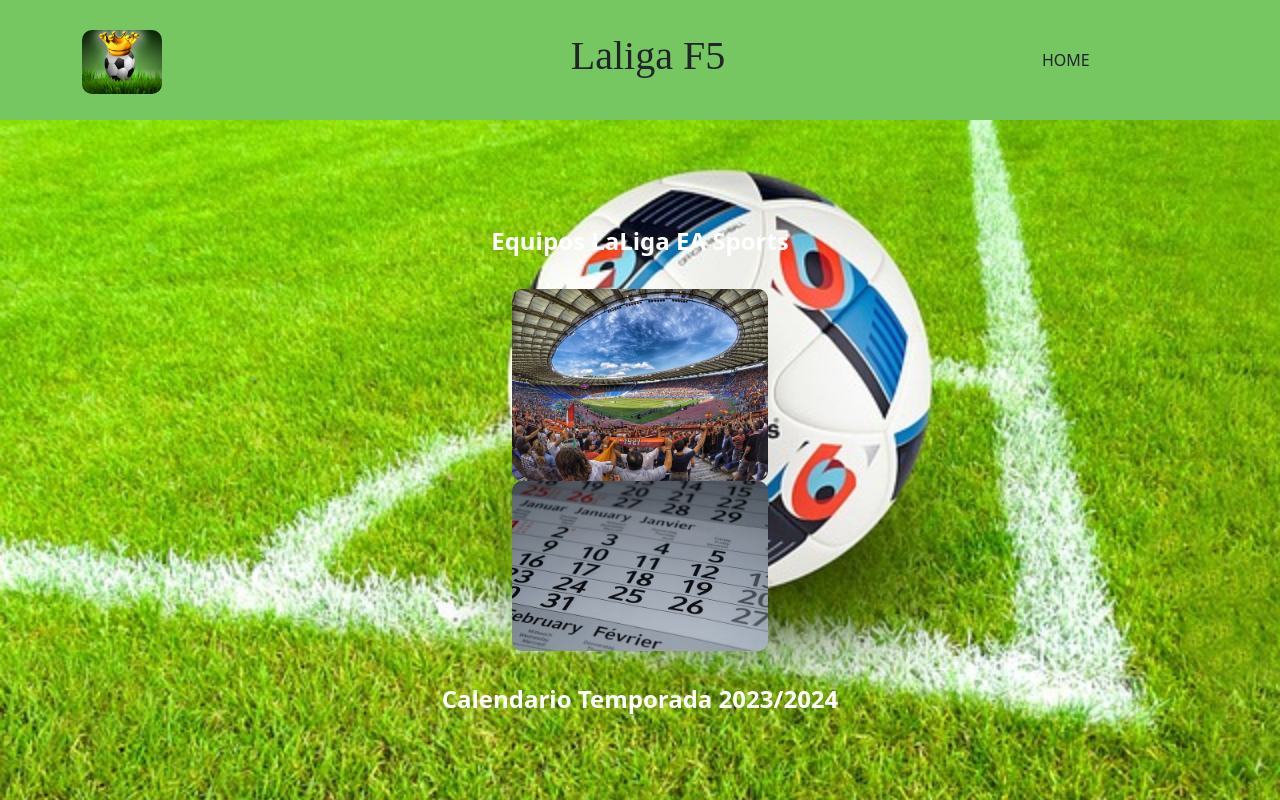
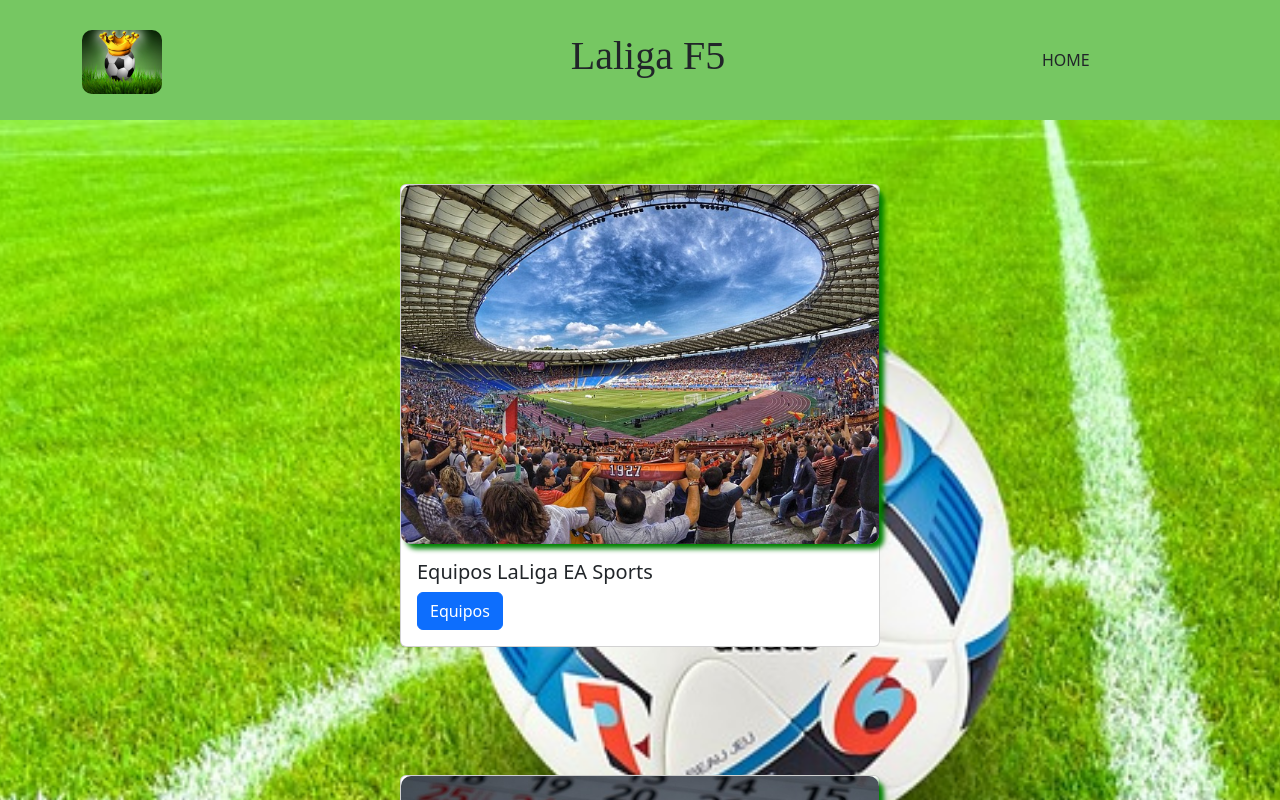
Before and after one commit to JoseLuisMJ/laligaf5, an Angular app in the folder frontend/laligaf5/: page /events/home in a window 1280 px wide. Shown: the top 800 px of the page. Built offline with nearby package versions, Linux system fonts and the light colour scheme; a web font is replaced by a local one.

Commit message:
delete comments home

```diff
--- a/frontend/laligaf5/src/app/events/views/home/home.component.html
+++ b/frontend/laligaf5/src/app/events/views/home/home.component.html
@@ -1,10 +1,20 @@
 <main>
-    <div class="container">
-<h4>Equipos LaLiga EA Sports</h4>
-<!-- <img type="button" href="/teams" alt="Estadio de fútbol" src="/assets/images/stadium-2791693_640.jpg"><br><br>
-<img type="button" href="/calendar" alt="Calendario" src="/assets/images/calendario.jpg"> -->
-<a href="events/teams" id="link-teams"><img src="assets/images/stadium-2791693_640.jpg" alt="teams"></a>
-<a href="events/calendar" id="link-calendar"><img src="assets/images/calendario.jpg" alt="calendario"></a>
-<h4 class="calendar" >Calendario Temporada 2023/2024</h4>
+    <div class="menu-home">
+        <div class="card" style="width: 30rem;">
+            <img src="assets/images/stadium-2791693_640.jpg" class="card-img-top" alt="...">
+            <div class="card-body">
+              <h5 class="card-title">Equipos LaLiga EA Sports</h5>
+                <a href="events/teams" class="btn btn-primary">Equipos</a>
+            </div>
+        </div>
+    </div>
+    <div class="menu-home">
+        <div class="card" style="width: 30rem;">
+            <img src="assets/images/calendario.jpg" class="card-img-top" alt="...">
+            <div class="card-body">
+               <h5 class="card-title">Calendario Temporada 2023/2024</h5>
+                <a href="events/calendar" class="btn btn-primary">Calendario</a>
+            </div>
+        </div>
     </div>
 </main>
--- a/frontend/laligaf5/src/app/events/views/home/home.component.scss
+++ b/frontend/laligaf5/src/app/events/views/home/home.component.scss
@@ -3,9 +3,6 @@
     background-position: center;
     background-size: cover;
     background-repeat: no-repeat;
-}
-
-.container {
     display: flex;
     flex-direction: column;
     justify-content: center;
@@ -14,34 +11,23 @@
     margin-right: auto;
     margin-top: auto;
     margin-bottom: auto;
-    min-height: 700px;
 }
 
-h4 {
-    font-weight: bold;
-    color: white;
-    margin-top: 5%;
-    margin-bottom: 3%;
+.menu-home {
+    padding: 5%;
+}
+
+.card-img-top {
+    width: 100%;
+    height: 100%;
+    object-fit: cover;
+    box-shadow:  green 5px 5px 5px;
 }
 
 img {
     display: flex;
     justify-content: center;
-    // justify-content: space-between;
     margin-left: auto;
     margin-right: auto;
-    // margin-top: 25 px;
     border-radius: 10px;
-    // max-height: 25%;
-    min-height: 40%;
-    max-width: 40%;
-    // max-width: 40%;
-    // opacity: 1;
 }
-
-.calendar {
-    font-weight: bold;
-    color: white;
-    margin-top: 3%;
-    margin-bottom: 5%;
-}
--- a/frontend/laligaf5/src/app/events/views/teams/teams.component.html
+++ b/frontend/laligaf5/src/app/events/views/teams/teams.component.html
@@ -1,9 +1,18 @@
 <p>teams works!</p>
+
+<div class="card" style="width: 18rem;">
+  <img src="..." class="card-img-top" alt="...">
+  <div class="card-body">
+    <p class="card-text">Some quick example text to build on the card title and make up the bulk of the card's content.</p>
+  </div>
+</div>
+
 <div class="container">
+
 <div class="card" style="width: 18rem;">
     <img src="..." class="card-img-top" alt="...">
     <div class="card-body">
-      <h5 class="card-title">Almería</h5>
+      <h5 class="card-title"></h5>
       <p class="card-text">País: </p>
       <p class="card-text">Fundación: </p>
       <p class="card-text">Presidente: </p>
@@ -16,67 +25,4 @@
     </div>
   </div>
 
-  <div class="card" style="width: 18rem;">
-    <img src="..." class="card-img-top" alt="...">
-    <div class="card-body">
-      <h5 class="card-title">Card title</h5>
-      <p class="card-text">Some quick example text to build on the card title and make up the bulk of the card's content.</p>
-      <a href="#" class="btn btn-primary">Go somewhere</a>
-    </div>
-  </div>
-
-  <div class="card" style="width: 18rem;">
-    <img src="..." class="card-img-top" alt="...">
-    <div class="card-body">
-      <h5 class="card-title">Card title</h5>
-      <p class="card-text">Some quick example text to build on the card title and make up the bulk of the card's content.</p>
-      <a href="#" class="btn btn-primary">Go somewhere</a>
-    </div>
-  </div>
-
-  <div class="card" style="width: 18rem;">
-    <img src="..." class="card-img-top" alt="...">
-    <div class="card-body">
-      <h5 class="card-title">Card title</h5>
-      <p class="card-text">Some quick example text to build on the card title and make up the bulk of the card's content.</p>
-      <a href="#" class="btn btn-primary">Go somewhere</a>
-    </div>
-  </div>
-
-  <div class="card" style="width: 18rem;">
-    <img src="..." class="card-img-top" alt="...">
-    <div class="card-body">
-      <h5 class="card-title">Card title</h5>
-      <p class="card-text">Some quick example text to build on the card title and make up the bulk of the card's content.</p>
-      <a href="#" class="btn btn-primary">Go somewhere</a>
-    </div>
-  </div>
-
-  <div class="card" style="width: 18rem;">
-    <img src="..." class="card-img-top" alt="...">
-    <div class="card-body">
-      <h5 class="card-title">Card title</h5>
-      <p class="card-text">Some quick example text to build on the card title and make up the bulk of the card's content.</p>
-      <a href="#" class="btn btn-primary">Go somewhere</a>
-    </div>
-  </div>
-
-  <div class="card" style="width: 18rem;">
-    <img src="..." class="card-img-top" alt="...">
-    <div class="card-body">
-      <h5 class="card-title">Card title</h5>
-      <p class="card-text">Some quick example text to build on the card title and make up the bulk of the card's content.</p>
-      <a href="events/staff" class="btn btn-primary">Go somewhere</a>
-    </div>
-  </div>
-
-  <div class="card" style="width: 18rem;">
-    <img src="..." class="card-img-top" alt="...">
-    <div class="card-body">
-      <h5 class="card-title">Card title</h5>
-      <p class="card-text">Some quick example text to build on the card title and make up the bulk of the card's content.</p>
-      <a href="#" class="btn btn-primary">Go somewhere</a>
-    </div>
-  </div>
-
 </div>
```
